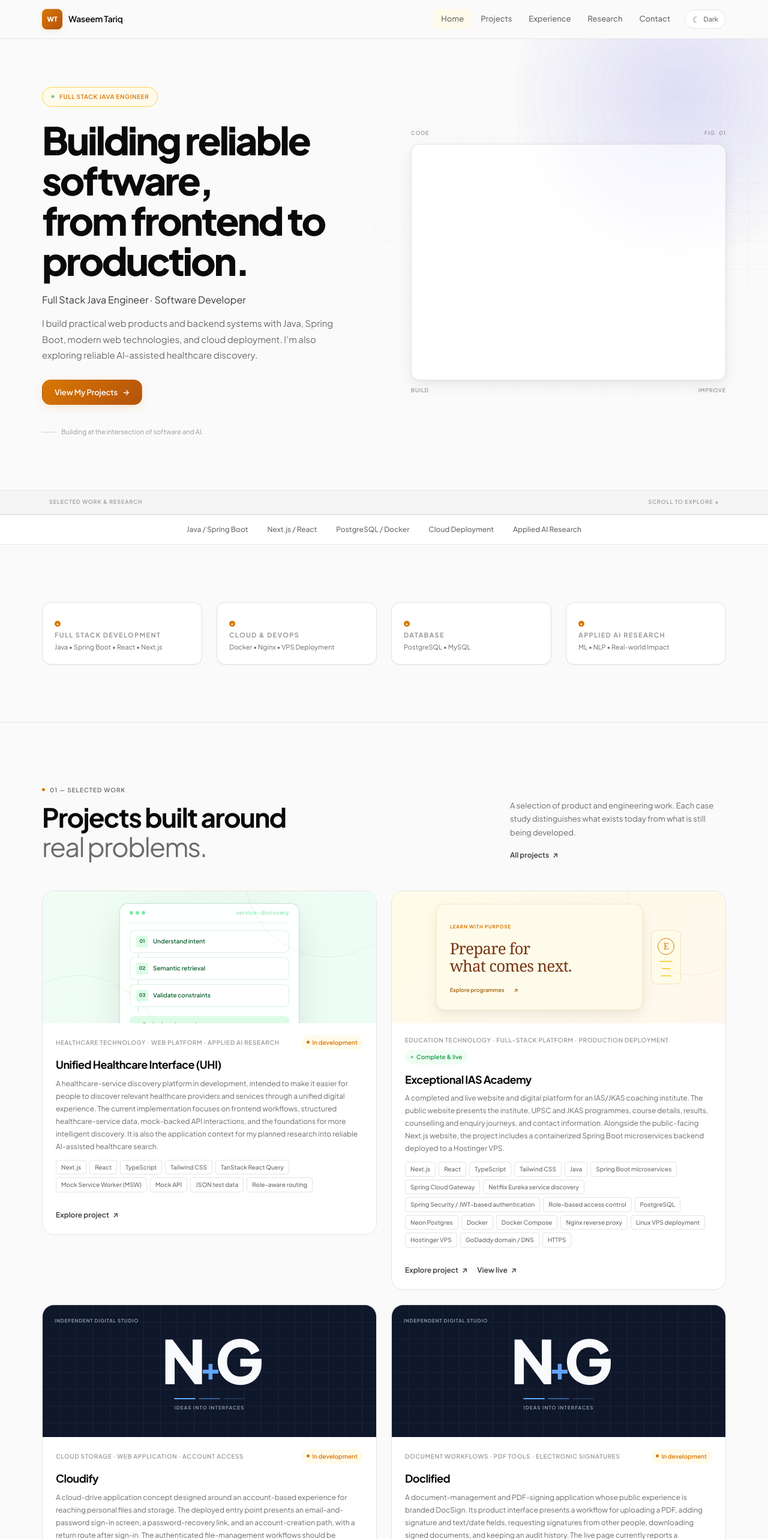
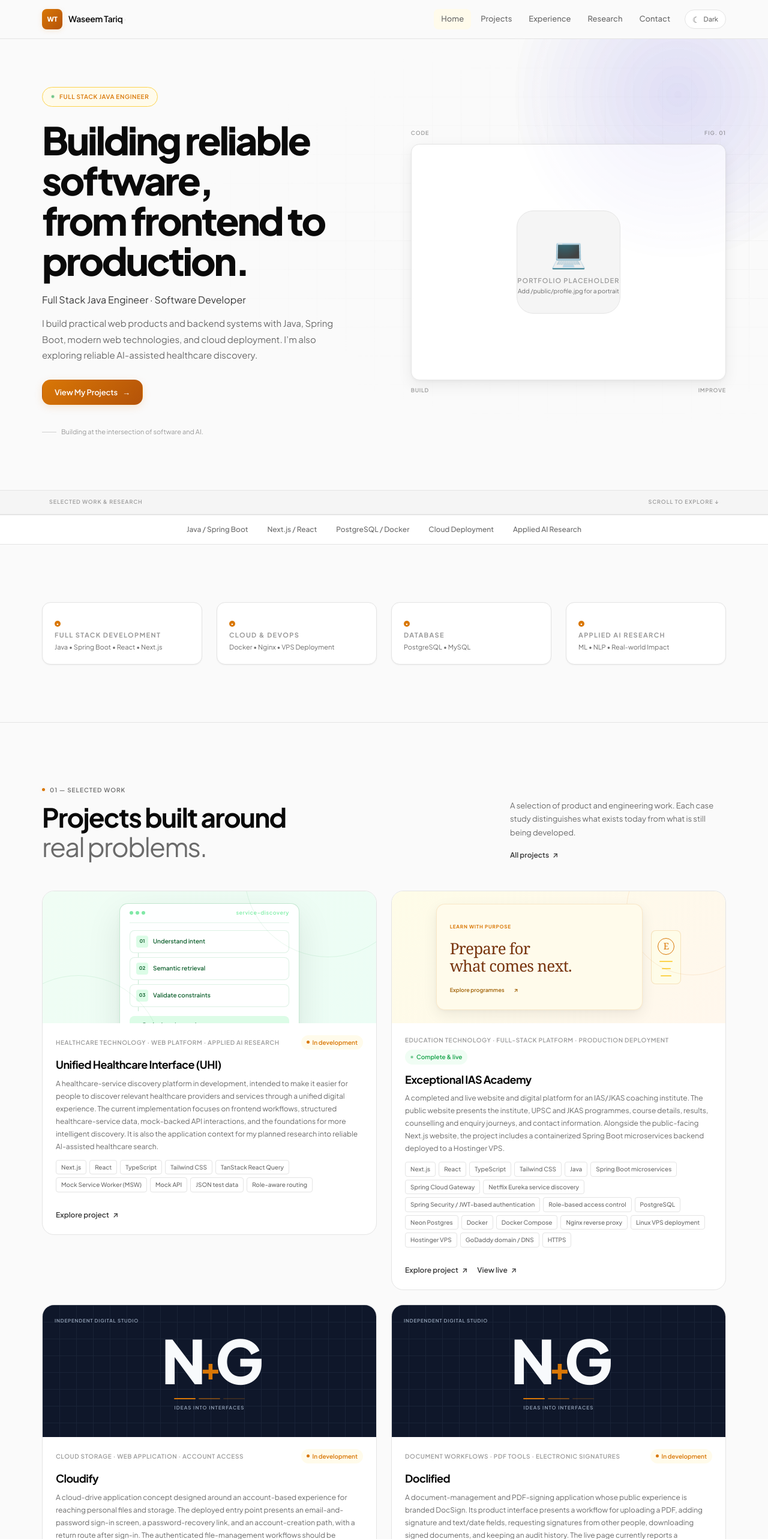
Before and after one commit to waseem049/waseem-tariq-portfolio, a Next.js app: page / in a window 1280 px wide. Shown: the top 2566 px of the page at 60% size. Built offline with nearby package versions, Linux system fonts and the light colour scheme.

Commit message:
enhance: phase 1 — next/font self-hosted, hero placeholder, dynamic metrics, color unification

```diff
--- a/src/app/globals.css
+++ b/src/app/globals.css
@@ -1,5 +1,3 @@
-@import url('https://fonts.googleapis.com/css2?family=Inter:wght@300;400;500;600;700;800&family=Plus+Jakarta+Sans:wght@400;500;600;700;800&display=swap');
-
 @tailwind base;
 @tailwind components;
 @tailwind utilities;
@@ -48,7 +46,7 @@
   --panel-ink:      #f8fafc;
   --panel-ink-2:    #cbd5e1;
   --panel-ink-3:    #94a3b8;
-  --panel-accent:   #60a5fa;
+  --panel-accent:   #d97706;
 
   /* Shadows */
   --shadow-xs:      0 1px 2px rgba(0,0,0,.06);
@@ -112,7 +110,7 @@
   --panel-ink:      #f1f5f9;
   --panel-ink-2:    #94a3b8;
   --panel-ink-3:    #64748b;
-  --panel-accent:   #60a5fa;
+  --panel-accent:   #f59e0b;
 
   --shadow-xs:      0 1px 2px rgba(0,0,0,.3);
   --shadow-sm:      0 2px 8px rgba(0,0,0,.3), 0 1px 2px rgba(0,0,0,.2);
@@ -136,7 +134,7 @@ html {
 body {
   background: var(--bg);
   color: var(--ink);
-  font-family: 'Plus Jakarta Sans', 'Inter', ui-sans-serif, system-ui, -apple-system, BlinkMacSystemFont, 'Segoe UI', sans-serif;
+  font-family: var(--font-plus-jakarta), ui-sans-serif, system-ui, -apple-system, BlinkMacSystemFont, 'Segoe UI', sans-serif;
   font-size: 15px;
   line-height: 1.65;
   font-feature-settings: 'cv11', 'ss01';
--- a/src/app/layout.tsx
+++ b/src/app/layout.tsx
@@ -2,6 +2,7 @@ import type { Metadata, Viewport } from "next";
 import { SiteHeader } from "@/components/site-header";
 import { SiteFooter } from "@/components/site-footer";
 import { profile } from "@/data/profile";
+import { plusJakartaSans, inter } from "@/lib/fonts";
 import "./globals.css";
 
 export const metadata: Metadata = {
@@ -73,7 +74,7 @@ export default function RootLayout({ children }: Readonly<{ children: React.Reac
         <link rel="apple-touch-icon" href="/favicon.svg" />
         <link rel="alternate" href="https://waseemtariq.vercel.app" hrefLang="en" />
       </head>
-      <body>
+      <body className={`${plusJakartaSans.variable} ${inter.variable}`}>
         <a className="skip-link" href="#main">Skip to content</a>
         <SiteHeader />
         <main id="main">{children}</main>
--- a/src/app/page.tsx
+++ b/src/app/page.tsx
@@ -1,15 +1,12 @@
 "use client";
 
 import Link from "next/link";
-import { useState } from "react";
 import { ProjectCard } from "@/components/project-card";
 import { ScrollAnimate } from "@/components/scroll-animate";
 import { projects } from "@/data/projects";
 import { profile } from "@/data/profile";
 
 export default function HomePage() {
-  const [photoError, setPhotoError] = useState(false);
-
   return (
     <>
       {/* ── HERO ── */}
@@ -80,21 +77,17 @@ export default function HomePage() {
               <div className="absolute inset-0 bg-[linear-gradient(var(--line)_1px_,transparent_1px)_,linear-gradient(90deg_,var(--line)_1px_,transparent_1px)] bg-[32px_32px] opacity-30" />
               <div className="relative z-10 h-full flex items-center justify-center p-[28px]">
                 <div
-                  className="relative rounded-[28px] overflow-hidden aspect-square bg-[var(--surface-2)] border border-[var(--line)] shadow-md"
+                  className="relative rounded-[28px] overflow-hidden aspect-square bg-[var(--surface-2)] border border-[var(--line)] shadow-md grid place-items-center text-center"
                 >
-                  {photoError ? (
-                    <div className="absolute inset-0 flex flex-col items-center justify-center bg-[var(--surface-3)] text-[var(--ink-4)]">
-                      <span className="text-[48px] mb-4">👤</span>
-                      <span className="text-[11px] font-[600] uppercase tracking-[0.1em]">Add /profile.jpg</span>
-                    </div>
-                  ) : (
-                    <img
-                      src="/profile.jpg"
-                      alt="Waseem Tariq"
-                      className="absolute inset-0 w-full h-full object-cover"
-                      onError={() => setPhotoError(true)}
-                    />
-                  )}
+                  <div className="flex flex-col items-center gap-4">
+                    <span className="text-[48px]">💻</span>
+                    <span className="text-[11px] font-[600] uppercase tracking-[0.1em] text-[var(--ink-4)]">
+                      Portfolio placeholder
+                    </span>
+                    <span className="text-[10px] text-[var(--ink-3)]">
+                      Add /public/profile.jpg for a portrait
+                    </span>
+                  </div>
                 </div>
               </div>
             </div>
--- a/src/components/projects-explorer.tsx
+++ b/src/components/projects-explorer.tsx
@@ -60,27 +60,33 @@ export function ProjectsExplorer({ projects }: { projects: Project[] }) {
     });
   }, [projects, activeTab, searchQuery]);
 
+  const liveCount = projects.filter((p) => Boolean(p.liveUrl)).length;
+  const aiCount = projects.filter((p) =>
+    p.technologies.some((t) => /ai|ml|semantic|retrieval/i.test(t)) ||
+    p.slug === "unified-healthcare-interface"
+  ).length;
+
   return (
     <div className="projects-explorer">
       {/* ── METRIC TILES BAR ── */}
       <ScrollAnimate direction="up" delay={50}>
         <div className="projects-metric-bar">
           <div className="metric-tile">
-            <span className="metric-num">07</span>
+            <span className="metric-num">{projects.length.toString().padStart(2, "0")}</span>
             <div className="metric-text">
               <strong>Total Systems</strong>
               <span>Full-stack, APIs &amp; product prototypes</span>
             </div>
           </div>
           <div className="metric-tile">
-            <span className="metric-num">03</span>
+            <span className="metric-num">{liveCount.toString().padStart(2, "0")}</span>
             <div className="metric-text">
               <strong>Live Deployments</strong>
               <span>Linux VPS / Microservices &amp; Vercel</span>
             </div>
           </div>
           <div className="metric-tile">
-            <span className="metric-num">01</span>
+            <span className="metric-num">{aiCount.toString().padStart(2, "0")}</span>
             <div className="metric-text">
               <strong>Applied AI Focus</strong>
               <span>Semantic retrieval &amp; constraint checks</span>
--- /dev/null
+++ b/src/lib/fonts.ts
@@ -0,0 +1,15 @@
+import { Plus_Jakarta_Sans, Inter } from "next/font/google";
+
+export const plusJakartaSans = Plus_Jakarta_Sans({
+  subsets: ["latin"],
+  weight: ["300", "400", "500", "600", "700", "800"],
+  variable: "--font-plus-jakarta",
+  display: "swap",
+});
+
+export const inter = Inter({
+  subsets: ["latin"],
+  weight: ["300", "400", "500", "600", "700", "800"],
+  variable: "--font-inter",
+  display: "swap",
+});
--- a/tailwind.config.js
+++ b/tailwind.config.js
@@ -9,8 +9,7 @@ module.exports = {
     extend: {
       fontFamily: {
         sans: [
-          '"Plus Jakarta Sans"',
-          "Inter",
+          'var(--font-plus-jakarta)',
           "ui-sans-serif",
           "system-ui",
           "-apple-system",
```
